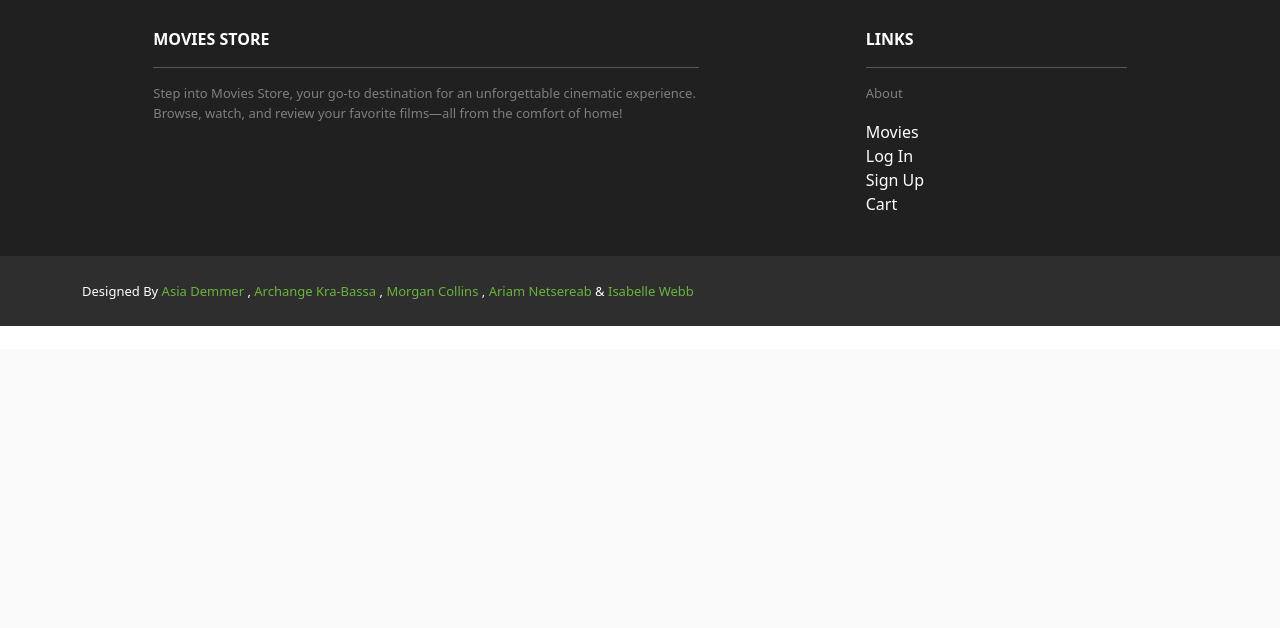
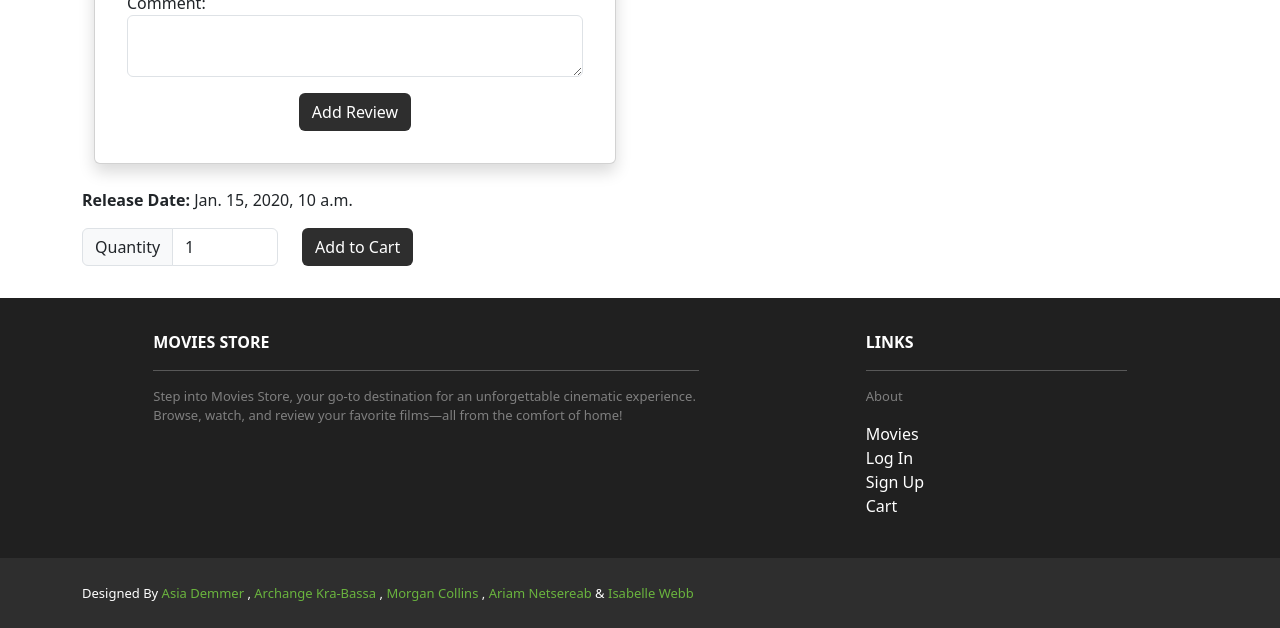
Before and after one commit to asiademmer/gtmovieapp, a Django app: page /movies/1/ in a window 1280 px wide. Shown: the part 451-1079 px from the top of the page. Before the commit the page ends 777 px from the top, so only its background shows below. Run offline with Django 5.2, Linux system fonts and the light colour scheme; a user stored in the database is signed in; data comes from the database, SQL or seed files in the repository; both versions use the stored data as it was after the commit; tables that the repository leaves empty hold one stand-in row (values such as "Sample post"); a database or web service that is not in the repository returns one stand-in record (values such as "Sample title"); data that the repository does not hold is empty; some libraries are stand-ins or nearby versions; some web fonts are replaced.

Commit message:
fixing issues with reviews to my branch

```diff
--- a/cart/templates/cart/index.html
+++ b/cart/templates/cart/index.html
@@ -39,6 +39,9 @@
         <a class="btn btn-outline-secondary mb-2"><b>Total
           to pay:</b> ${{ template_data.cart_total }}</a>
         {% if template_data.movies_in_cart|length > 0 %}
+        <a href="{% url 'cart.purchase' %}"
+          class="btn bg-dark text-white mb-2">Purchase
+        </a>
         <a href="{% url 'cart.clear' %}">
           <button class="btn btn-danger mb-2">
             Remove all movies from Cart
--- a/cart/urls.py
+++ b/cart/urls.py
@@ -2,6 +2,7 @@ from django.urls import path
 from . import views
 urlpatterns = [
     path('', views.index, name='cart.index'),
-    path('<int:id>/add/', views.add, name='cart.add'),
+    path('<int:id>/add/', views.add_to_cart, name='cart.add'),
     path('purchase/', views.purchase, name='cart.purchase'),
+    path('clear/', views.clear, name='cart.clear'),
 ]
--- a/movies/models.py
+++ b/movies/models.py
@@ -1,8 +1,5 @@
 from django.db import models
 from django.contrib.auth.models import User
-
-
-
 
 class Movie(models.Model):
     id = models.AutoField(primary_key=True)
--- a/movies/templates/movies/show.html
+++ b/movies/templates/movies/show.html
@@ -9,7 +9,60 @@
         <h2>{{ template_data.movie.title }}</h2> <!-- Corrected this line -->
         <hr />
         <p><b>Description:</b> {{ template_data.movie.overview }}</p>
-        <p><b>Price:</b> ${{ template_data.movie.price }}</p>
+        <p><b>Price:</b> $10</p>
+        <h2>Reviews</h2>
+        <hr />
+        <ul class="list-group">
+          {% for review in template_data.reviews %}
+          <li class="list-group-item pb-3 pt-3">
+            <h5 class="card-title">
+              Review by {{ review.user.username }}
+            </h5>
+            <h6 class="card-subtitle mb-2 text-muted">
+              {{ review.date }}
+            </h6>
+            <p class="card-text">{{ review.comment }}</p>
+            {% if user.is_authenticated and user == review.user %}
+            <a class="btn btn-primary"
+              href="{% url 'movies.edit_review' id=template_data.movie.id review_id=review.id %}">Edit
+             <a class="btn btn-danger"
+              href="{% url 'movies.delete_review' id=template_data.movie.id review_id=review.id %}">Delete
+            </a>
+            </a>
+            {% endif %}
+          </li>
+          {% endfor %}
+        </ul>
+        {% if user.is_authenticated %}
+        <div class="container mt-4">
+          <div class="row justify-content-center">
+            <div class="col-12">
+              <div class="card shadow p-3 mb-4 rounded">
+                <div class="card-body">
+                  <b class="text-start">Create a review
+                    </b><br /><br />
+                  <form method="POST" action=
+                    "{% url 'movies.create_review' id=template_data.movie.id %}">
+                    {% csrf_token %}
+                    <p>
+                      <label for="comment">Comment:</label>
+                      <textarea name="comment" required
+                      class="form-control"
+                      id="comment"></textarea>
+                    </p>
+                    <div class="text-center">
+                      <button type="submit"
+                        class="btn bg-dark text-white">
+                        Add Review
+                      </button>
+                    </div>
+                  </form>
+                </div>
+              </div>
+            </div>
+          </div>
+        </div>
+        {% endif %}
         <p><b>Release Date:</b> {{ template_data.movie.release_date }}</p>
 
         <!-- Add to Cart Section -->
--- a/movies/views.py
+++ b/movies/views.py
@@ -6,6 +6,50 @@ from django.contrib.auth.decorators import login_required
 API_URL = "https://api.themoviedb.org/3/movie/"
 API_KEY = "6729c4cad6820ce8cfdfc6ffe135b332"
 
+
+# def index(request):
+#     search_term = request.GET.get('search')
+#     page_number = request.GET.get('page', 1)
+#
+#     # Fetch movies from API
+#     response = requests.get(f"https://api.themoviedb.org/3/discover/movie?api_key={API_KEY}&page={page_number}")
+#
+#     # Debugging: Print the raw response text to check for any issues
+#     if response.status_code == 200:
+#         try:
+#             api_movies = response.json().get('results', [])  # Parse the JSON
+#
+#             for api_movie in api_movies:
+#                 # Save each movie into the database
+#                 # You need to check if the movie already exists to avoid duplicates
+#                 if not Movie.objects.filter(id=api_movie['id']).exists():
+#                     movie = Movie(
+#                         id=api_movie['id'],
+#                         name=api_movie['title'],
+#                         price=10,  # You can set a default price or fetch it if available
+#                         description=api_movie['overview'],
+#                         image=f"https://image.tmdb.org/t/p/w500{api_movie['poster_path']}"
+#                         # This URL will point to the movie poster image
+#                     )
+#                     movie.save()
+#         except ValueError as e:
+#             print("Error parsing JSON:", e)
+#             api_movies = []
+#     else:
+#         api_movies = []
+#
+#     total_pages = response.json().get('total_pages', 1) if api_movies else 1
+#
+#     if search_term:
+#         api_movies = [movie for movie in api_movies if search_term.lower() in movie["title"].lower()]
+#
+#     template_data = {
+#         'title': 'Movies',
+#         'movies': api_movies,
+#         'page': int(page_number),
+#         'total_pages': total_pages,
+#     }
+#     return render(request, 'movies/index.html', {'template_data': template_data})
 
 def index(request):
     search_term = request.GET.get('search')
@@ -18,6 +62,29 @@ def index(request):
     if response.status_code == 200:
         try:
             api_movies = response.json().get('results', [])  # Parse the JSON
+
+            # Prepare list for bulk insert
+            movies_to_save = []
+
+            for api_movie in api_movies:
+                if not Movie.objects.filter(id=api_movie['id']).exists():
+                    # Check if poster_path exists
+                    image_url = f"https://image.tmdb.org/t/p/w500{api_movie['poster_path']}" if api_movie.get(
+                        'poster_path') else None
+
+                    movie = Movie(
+                        id=api_movie['id'],
+                        name=api_movie['title'],
+                        price=10,  # You can set a default price or fetch it if available
+                        description=api_movie['overview'],
+                        image=image_url
+                    )
+                    movies_to_save.append(movie)
+
+            # Bulk insert movies into the database
+            if movies_to_save:
+                Movie.objects.bulk_create(movies_to_save)
+
         except ValueError as e:
             print("Error parsing JSON:", e)
             api_movies = []
@@ -35,8 +102,8 @@ def index(request):
         'page': int(page_number),
         'total_pages': total_pages,
     }
+
     return render(request, 'movies/index.html', {'template_data': template_data})
-
 
 def show(request, id):
     # Fetch movie details from TMDb API
@@ -79,8 +146,7 @@ def edit_review(request, id, review_id):
         template_data = {}
         template_data['title'] = 'Edit Review'
         template_data['review'] = review
-        return render(request, 'movies/edit_review.html',
-            {'template_data': template_data})
+        return render(request, 'movies/edit_review.html',{'template_data': template_data})
     elif request.method == 'POST' and request.POST['comment'] != '':
         review = Review.objects.get(id=review_id)
         review.comment = request.POST['comment']
```
Also changed, not shown: cart/templates/cart/purchase.html (added, +16 -0 lines), cart/views.py (+8 -13 lines), db.sqlite3, movies/admin.py (line endings or trailing spaces).
